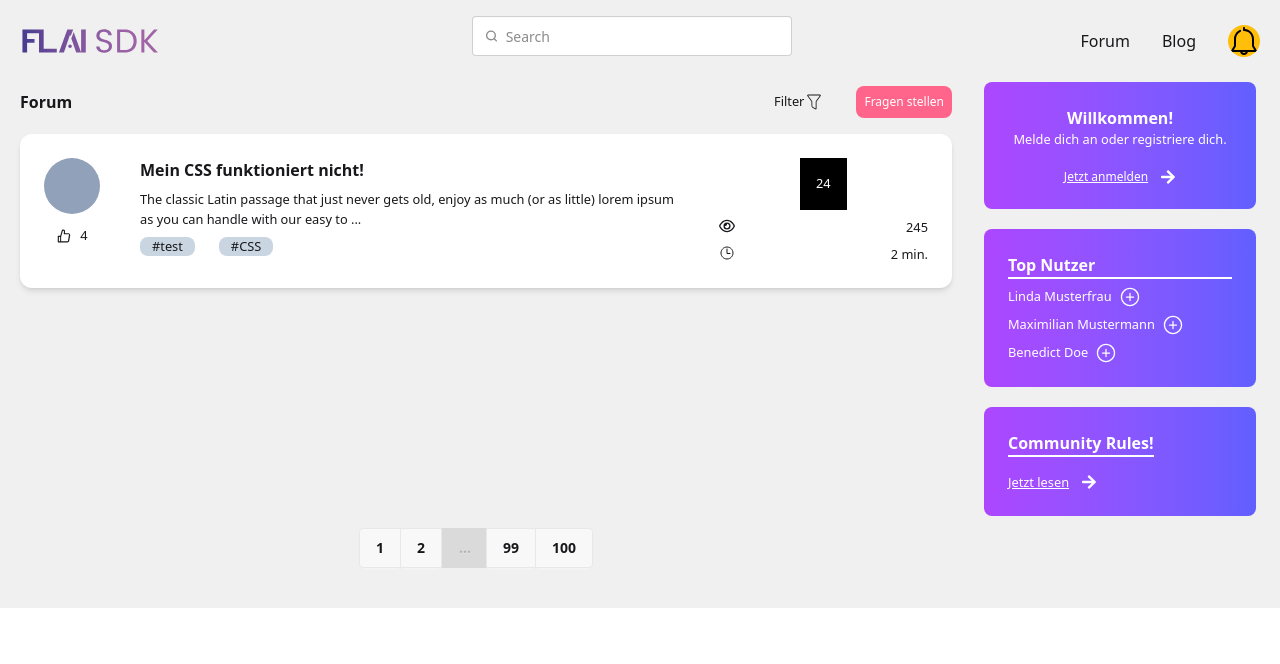
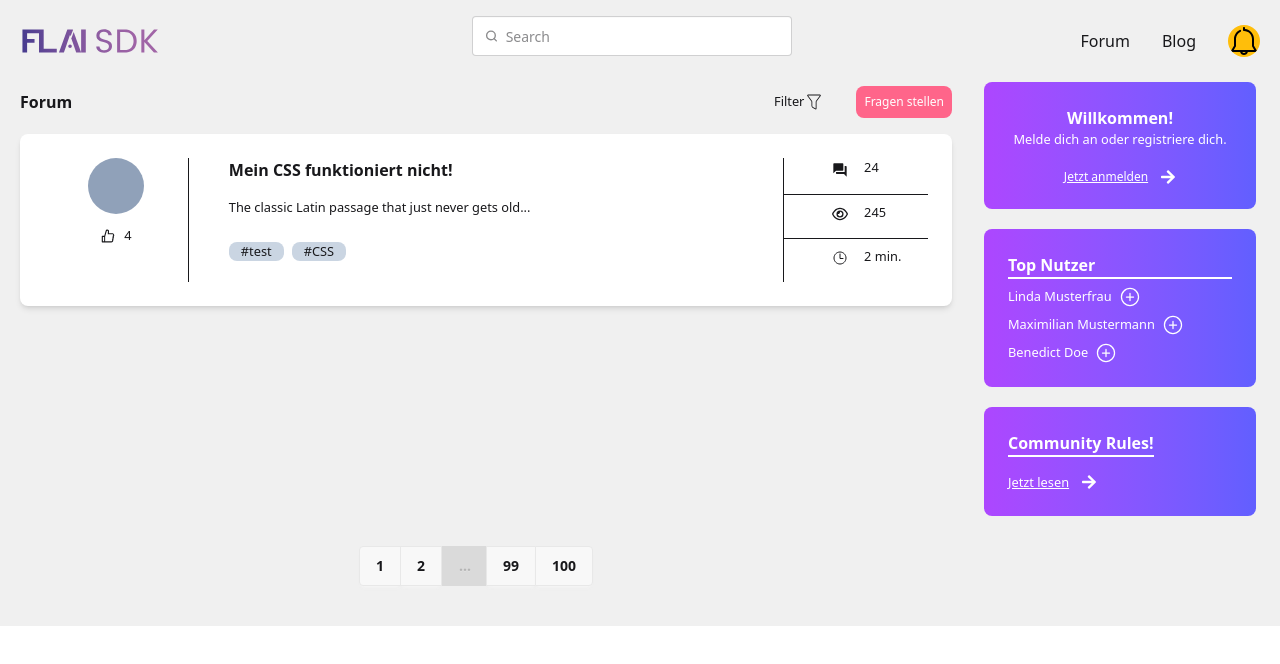
Before and after one commit to nidialoha/FLAI_SDK_Frontend, a React (Vite) app: page / in a window 1280 px wide. Shown: the top 664 px of the page. Built offline with nearby package versions, Linux system fonts and the light colour scheme.

Commit message:
editor fixed, Schlagwörter added, Forum und Blog Karte added

```diff
--- a/src/Components/ForumKarte.jsx
+++ b/src/Components/ForumKarte.jsx
@@ -1,10 +1,49 @@
-import React from "react";
+import { AiOutlineLike } from "react-icons/ai";
+import { FaRegEye } from "react-icons/fa6";
+import { IoTimeOutline } from "react-icons/io5";
+import { NavLink } from "react-router-dom";
+import { MdQuestionAnswer } from "react-icons/md";
 
-function ForumKarte() {
+function ForumKarte({ title, text, tags, likes, views, time, answers }) {
   return (
-    <div>
-      <h1>Forum</h1>
-    </div>
+    <NavLink to="/detailforum">
+      <div className="mt-4 shadow-md p-6 ml-5 rounded-lg bg-white">
+        <div className="grid grid-cols-5 gap-10">
+          <div className="flex flex-col items-center border-r-1">
+            <p className="bg-slate-400 p-6 text-center rounded-full h-14 w-14"></p>
+            <div className="flex gap-2 text-right mt-3 items-center">
+              <AiOutlineLike />
+              <p>{likes}</p>
+            </div>
+          </div>
+          <div className="col-span-3">
+            <h2 className="font-bold mb-4">{title}</h2>
+            <p>{text}</p>
+            <div className="flex gap-2 flex-wrap">
+              {tags.map((tag, idx) => (
+                <p key={idx} className="bg-slate-300 px-3 rounded-lg mt-6">
+                  #{tag}
+                </p>
+              ))}
+            </div>
+          </div>
+          <div className="flex flex-col items-center">
+            <div className="grid grid-cols-2 gap-4 pb-4 border-b-1 border-l-1 w-full">
+              <MdQuestionAnswer className="place-self-end" />
+              <p className=" text-start">{answers}</p>
+            </div>
+            <div className="grid grid-cols-2 gap-4 pt-2 place-content-between pb-4 border-b-1 border-l-1 h-full w-full">
+              <FaRegEye className=" place-self-end" />
+              <p className="text-start">{views}</p>
+            </div>
+            <div className="grid grid-cols-2 gap-4 pt-2 place-content-between pb-4 border-l-1  w-full">
+              <IoTimeOutline className=" place-self-end" />
+              <p className="text-start">{time}</p>
+            </div>
+          </div>
+        </div>
+      </div>
+    </NavLink>
   );
 }
 
--- a/src/Pages/Blogs.jsx
+++ b/src/Pages/Blogs.jsx
@@ -1,18 +1,51 @@
 import { CiFilter } from "react-icons/ci";
-import { FaRegEye } from "react-icons/fa6";
-import { IoTimeOutline } from "react-icons/io5";
-import { AiOutlineLike } from "react-icons/ai";
-import { TfiControlRecord } from "react-icons/tfi";
-import { NavLink } from "react-router";
 import { useState } from "react";
 import ModalBlog from "../Modal/ModalBlog";
 import ReactQuill, { Quill } from "react-quill-new";
 import "react-quill-new/dist/quill.snow.css";
 import { MdClose } from "react-icons/md";
+import BlogKarte from "../Components/BlogKarte";
 
 function Blogs() {
   const [open, setOpen] = useState(false);
   const [value, setValue] = useState("");
+  const [titel, setTitel] = useState("");
+  const [selectedTags, setSelectedTags] = useState([]);
+  const [customTag, setCustomTag] = useState("");
+
+  const availableTags = ["CSS", "JS", "React"];
+
+  const addTag = (tag) => {
+    if (!selectedTags.includes(tag)) {
+      setSelectedTags([...selectedTags, tag]);
+    }
+  };
+
+  const removeTag = (tagToRemove) => {
+    setSelectedTags(selectedTags.filter((tag) => tag !== tagToRemove));
+  };
+
+  const handleCustomTagAdd = () => {
+    const tag = customTag.trim();
+    if (tag && !selectedTags.includes(tag)) {
+      setSelectedTags([...selectedTags, tag]);
+      setCustomTag("");
+    }
+  };
+
+  const blogBeitraege = [
+    {
+      id: 1,
+      title: "Wie Tailwind funktioniert.",
+      text: " The classic Latin passage that just never gets old, enjoy as much (or as little) lorem ipsum as you can handle with our easy to ...",
+      tags: ["Schlagwort", "CSS"],
+      badges: 12,
+      likes: 4,
+      views: 245,
+      time: "2 min.",
+    },
+  ];
+
   // Custom ToolBar
   const modules = {
     toolbar: [
@@ -53,7 +86,7 @@ function Blogs() {
               onClick={() => setOpen(true)}
               className="text-xs rounded-lg bg-[#FF658A] text-white p-2 cursor-pointer"
             >
-              Blogs erstellen
+              Blog erstellen
             </button>
             <ModalBlog open={open} onClose={() => setOpen(false)}>
               <div className="bg-white h-[400px] rounded-lg ml-5 overflow-hidden">
@@ -61,17 +94,70 @@ function Blogs() {
                   <div className="flex justify-between items-center">
                     <h3>Blog Titel</h3>
                     <MdClose
-                      className="cursor-pointer"
+                      className="cursor-pointer text-xl"
                       onClick={() => setOpen(false)}
                     />
                   </div>
                   <input
-                    className="my-3 h-[30px] w-full bg-slate-100"
+                    className="my-2 h-[25px] w-full bg-slate-100"
                     type="text"
+                    onChange={setTitel}
                   />
                 </div>
+
                 <div>
-                  <h3 className="mb-3">Inhalt</h3>
+                  <h3>Schlagwörter</h3>
+
+                  {/* Anzeige der ausgewählten Tags */}
+                  <div className="flex flex-wrap gap-2 my-2">
+                    {selectedTags.map((tag, i) => (
+                      <div
+                        key={i}
+                        className="flex items-center gap-1 bg-blue-100 px-3 py-1 rounded-full text-sm"
+                      >
+                        #{tag}
+                        <button
+                          onClick={() => removeTag(tag)}
+                          className="text-red-500 font-bold"
+                        >
+                          ×
+                        </button>
+                      </div>
+                    ))}
+                  </div>
+
+                  {/* Vordefinierte Tags */}
+                  <div className="flex gap-3 my-2">
+                    {availableTags.map((tag, i) => (
+                      <button
+                        key={i}
+                        onClick={() => addTag(tag)}
+                        className="bg-slate-100 px-3 rounded-lg hover:bg-slate-300 text-sm"
+                      >
+                        #{tag}
+                      </button>
+                    ))}
+                  </div>
+
+                  {/* Custom-Tag Eingabe */}
+                  <div className="flex gap-5 mt-2">
+                    <input
+                      type="text"
+                      value={customTag}
+                      onChange={(e) => setCustomTag(e.target.value)}
+                      placeholder="Neues Schlagwort"
+                      className="bg-slate-100 px-3 py-1 text-sm w-3/4"
+                    />
+                    <button
+                      onClick={handleCustomTagAdd}
+                      className="bg-slate-500 cursor-pointer text-white px-3 rounded-lg text-sm w-1/4"
+                    >
+                      Hinzufügen
+                    </button>
+                  </div>
+                </div>
+                <div>
+                  <h3 className="mb-3 mt-3">Inhalt</h3>
                   <ReactQuill
                     theme="snow"
                     value={value}
@@ -91,48 +177,19 @@ function Blogs() {
           </div>
         </div>
       </div>
-      <NavLink to="/detailblog">
-        <div className="mt-4 shadow-md p-6 ml-5 rounded-xl bg-white">
-          <div className="flex gap-10 ">
-            <div className="flex flex-col items-center">
-              <p className="bg-slate-400 p-6 text-center rounded-full h-14 w-14"></p>
-              <div className="flex gap-2 text-right mt-3 items-center">
-                <TfiControlRecord className="text-yellow-500" />
-                <p>12</p>
-              </div>
-            </div>
 
-            <div className="flex flex-col gap-2">
-              <h2 className="font-bold">Wie Tailwind funktioniert</h2>
-              <p className="">
-                The classic Latin passage that just never gets old, enjoy as
-                much (or as little) lorem ipsum as you can handle with our easy
-                to ...
-              </p>
-              <div className="flex gap-6">
-                <p className="bg-slate-300 px-3 rounded-lg">#test</p>
-                <p className="bg-slate-300 px-3 rounded-lg">#CSS</p>
-              </div>
-            </div>
-
-            <div className="flex flex-col w-1/3">
-              <div className="grid grid-cols-2 gap-4 mt-2 place-content-between">
-                <AiOutlineLike />
-                <p className="text-end">4</p>
-              </div>
-
-              <div className="grid grid-cols-2 gap-4 mt-2 place-content-between">
-                <FaRegEye />
-                <p className="text-end">245</p>
-              </div>
-              <div className="grid grid-cols-2 gap-4 mt-2 place-content-between">
-                <IoTimeOutline />
-                <p className="text-end">2 min.</p>
-              </div>
-            </div>
-          </div>
-        </div>
-      </NavLink>
+      {blogBeitraege.map((eintrag) => (
+        <BlogKarte
+          key={eintrag.id}
+          title={eintrag.title}
+          text={eintrag.text}
+          tags={eintrag.tags}
+          badges={eintrag.badges}
+          likes={eintrag.likes}
+          views={eintrag.views}
+          time={eintrag.time}
+        />
+      ))}
 
       <div className="flex justify-center items-end mt-60 mb-10">
         <div className="join">
--- a/src/Pages/Forum.jsx
+++ b/src/Pages/Forum.jsx
@@ -1,17 +1,50 @@
 import { CiFilter } from "react-icons/ci";
-import { AiOutlineLike } from "react-icons/ai";
-import { FaRegEye } from "react-icons/fa6";
-import { IoTimeOutline } from "react-icons/io5";
-import { NavLink } from "react-router";
 import ReactQuill, { Quill } from "react-quill-new";
 import "react-quill-new/dist/quill.snow.css";
 import { MdClose } from "react-icons/md";
 import { useState } from "react";
 import ModalForum from "../Modal/ModalForum";
+import ForumKarte from "../Components/ForumKarte";
 
 function Forum() {
   const [open, setOpen] = useState(false);
   const [value, setValue] = useState("");
+  const [titel, setTitel] = useState("");
+  const [selectedTags, setSelectedTags] = useState([]);
+  const [customTag, setCustomTag] = useState("");
+
+  const availableTags = ["CSS", "JS", "React"];
+
+  const addTag = (tag) => {
+    if (!selectedTags.includes(tag)) {
+      setSelectedTags([...selectedTags, tag]);
+    }
+  };
+
+  const removeTag = (tagToRemove) => {
+    setSelectedTags(selectedTags.filter((tag) => tag !== tagToRemove));
+  };
+
+  const handleCustomTagAdd = () => {
+    const tag = customTag.trim();
+    if (tag && !selectedTags.includes(tag)) {
+      setSelectedTags([...selectedTags, tag]);
+      setCustomTag("");
+    }
+  };
+
+  const forumBeitraege = [
+    {
+      id: 1,
+      title: "Mein CSS funktioniert nicht!",
+      text: "The classic Latin passage that just never gets old...",
+      tags: ["test", "CSS"],
+      likes: 4,
+      views: 245,
+      time: "2 min.",
+      answers: 24,
+    },
+  ];
   // Custom ToolBar
   const modules = {
     toolbar: [
@@ -68,7 +101,60 @@ function Forum() {
                   <input
                     className="my-3 h-[30px] w-full bg-slate-100"
                     type="text"
+                    onChange={setTitel}
                   />
+                </div>
+
+                <div>
+                  <h3>Schlagwörter</h3>
+
+                  {/* Anzeige der ausgewählten Tags */}
+                  <div className="flex flex-wrap gap-2 my-2">
+                    {selectedTags.map((tag, i) => (
+                      <div
+                        key={i}
+                        className="flex items-center gap-1 bg-blue-100 px-3 py-1 rounded-full text-sm"
+                      >
+                        #{tag}
+                        <button
+                          onClick={() => removeTag(tag)}
+                          className="text-red-500 font-bold"
+                        >
+                          ×
+                        </button>
+                      </div>
+                    ))}
+                  </div>
+
+                  {/* Vordefinierte Tags */}
+                  <div className="flex gap-3 my-2">
+                    {availableTags.map((tag, i) => (
+                      <button
+                        key={i}
+                        onClick={() => addTag(tag)}
+                        className="bg-slate-100 px-3 rounded-lg hover:bg-slate-300 text-sm"
+                      >
+                        #{tag}
+                      </button>
+                    ))}
+                  </div>
+
+                  {/* Custom-Tag Eingabe */}
+                  <div className="flex gap-5 mt-2">
+                    <input
+                      type="text"
+                      value={customTag}
+                      onChange={(e) => setCustomTag(e.target.value)}
+                      placeholder="Neues Schlagwort"
+                      className="bg-slate-100 px-3 py-1 text-sm w-3/4"
+                    />
+                    <button
+                      onClick={handleCustomTagAdd}
+                      className="bg-slate-500 cursor-pointer text-white px-3 rounded-lg text-sm w-1/4"
+                    >
+                      Hinzufügen
+                    </button>
+                  </div>
                 </div>
                 <div>
                   <h3 className="mb-3">Inhalt</h3>
@@ -92,43 +178,18 @@ function Forum() {
         </div>
       </div>
 
-      <NavLink to="/detailforum">
-        <div className="mt-4 shadow-md p-6 ml-5 rounded-xl bg-white">
-          <div className="flex gap-10 ">
-            <div className="flex flex-col items-center">
-              <p className="bg-slate-400 p-6 text-center rounded-full h-14 w-14"></p>
-              <div className="flex gap-2 text-right mt-3 items-center">
-                <AiOutlineLike />
-                <p>4</p>
-              </div>
-            </div>
-            <div className="flex flex-col gap-2">
-              <h2 className="font-bold">Mein CSS funktioniert nicht!</h2>
-              <p className="">
-                The classic Latin passage that just never gets old, enjoy as
-                much (or as little) lorem ipsum as you can handle with our easy
-                to ...
-              </p>
-              <div className="flex gap-6">
-                <p className="bg-slate-300 px-3 rounded-lg">#test</p>
-                <p className="bg-slate-300 px-3 rounded-lg">#CSS</p>
-              </div>
-            </div>
-
-            <div className="flex flex-col w-1/3">
-              <p className="bg-black text-white p-4 self-center">24</p>
-              <div className="grid grid-cols-2 gap-4 mt-2 place-content-between">
-                <FaRegEye />
-                <p className="text-end">245</p>
-              </div>
-              <div className="grid grid-cols-2 gap-4 mt-2 place-content-between">
-                <IoTimeOutline />
-                <p className="text-end">2 min.</p>
-              </div>
-            </div>
-          </div>
-        </div>
-      </NavLink>
+      {forumBeitraege.map((eintrag) => (
+        <ForumKarte
+          key={eintrag.id}
+          title={eintrag.title}
+          text={eintrag.text}
+          tags={eintrag.tags}
+          likes={eintrag.likes}
+          views={eintrag.views}
+          time={eintrag.time}
+          answers={eintrag.answers}
+        />
+      ))}
 
       <div className="flex justify-center items-end mt-60 mb-10">
         <div className="join">
--- a/src/index.css
+++ b/src/index.css
@@ -58,7 +58,7 @@ h4 {
   background-color: var(--color-slate-100);
 }
 .quill-blog .ql-container {
-  height: 400px;
+  height: 250px;
   overflow-y: scroll;
   font-size: 1rem;
   border: none !important;
```
Also changed, not shown: src/Components/BlogKarte.jsx (+49 -5 lines), src/Components/NavBar.jsx (+41 -20 lines), src/Pages/DetailBlog.jsx (+17 -4 lines), src/Pages/DetailForum.jsx (+12 -5 lines).
